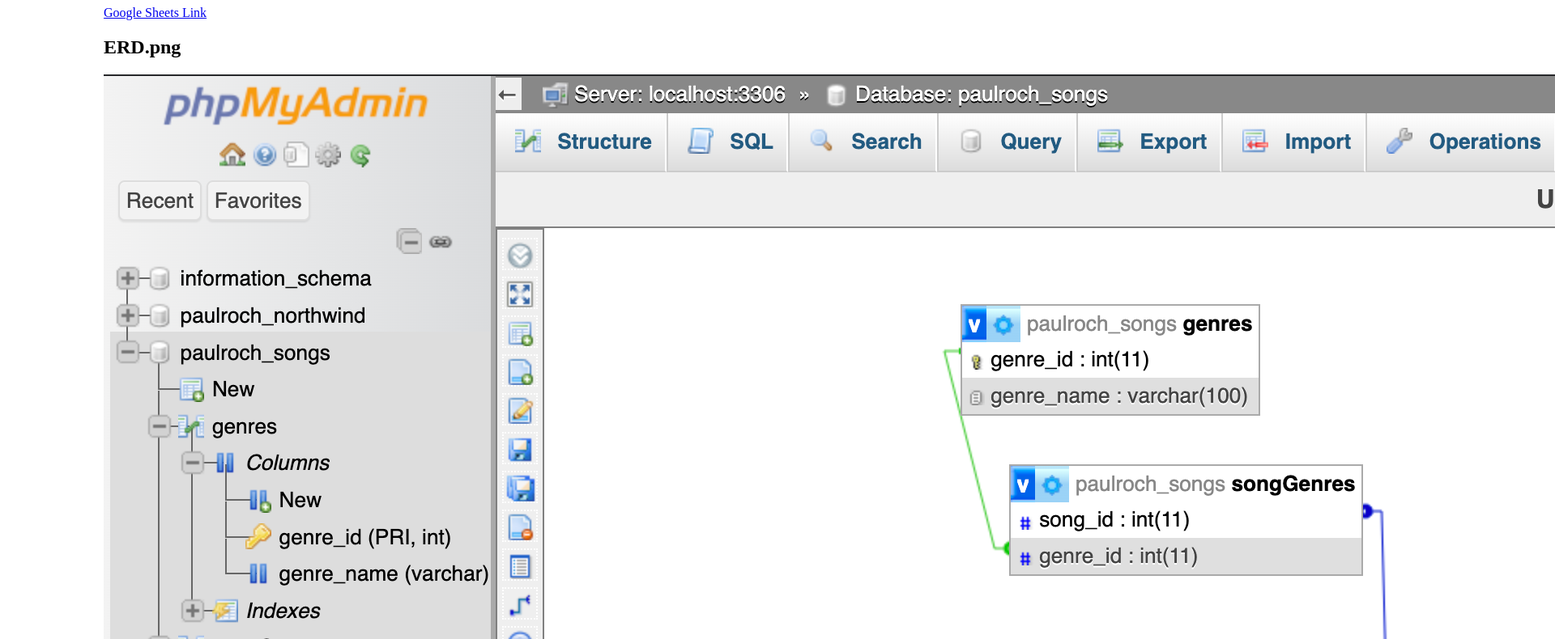
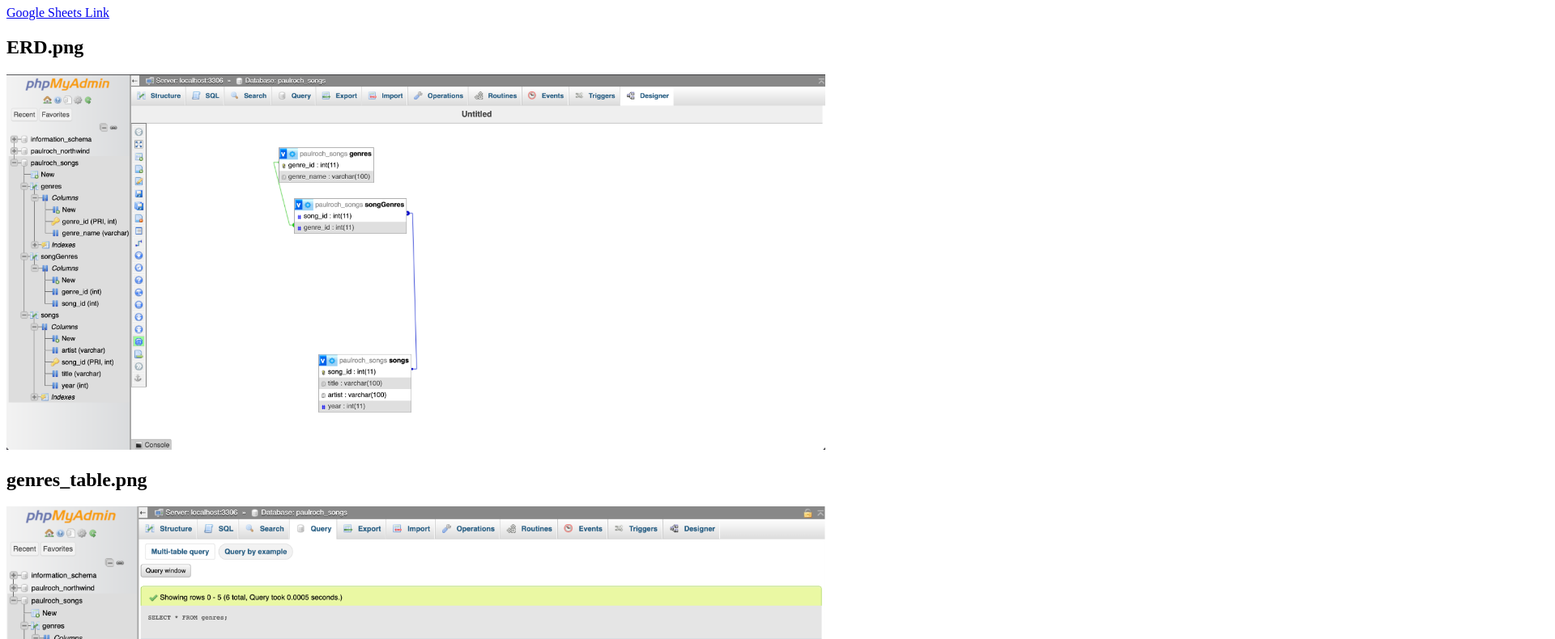
Before and after one commit to pauljproche/unit3ps1-sql, a plain HTML site: page index.html in a window 1280 px wide. Shown: the part 73-863 px from the top of the page at 81% size, 1920 px wide, since content can reach past the window. Drawn offline with Linux system fonts and the light colour scheme.

Commit message:
Update index.html

```diff
--- a/index.html
+++ b/index.html
@@ -3,9 +3,8 @@
 <head>
   <title>Unit 3 PS1 Solutions</title>
   <style>
-      body {
+    img {
       max-width: 80%;
-      margin: 0 auto;
     }
   </style>
 </head>
```
